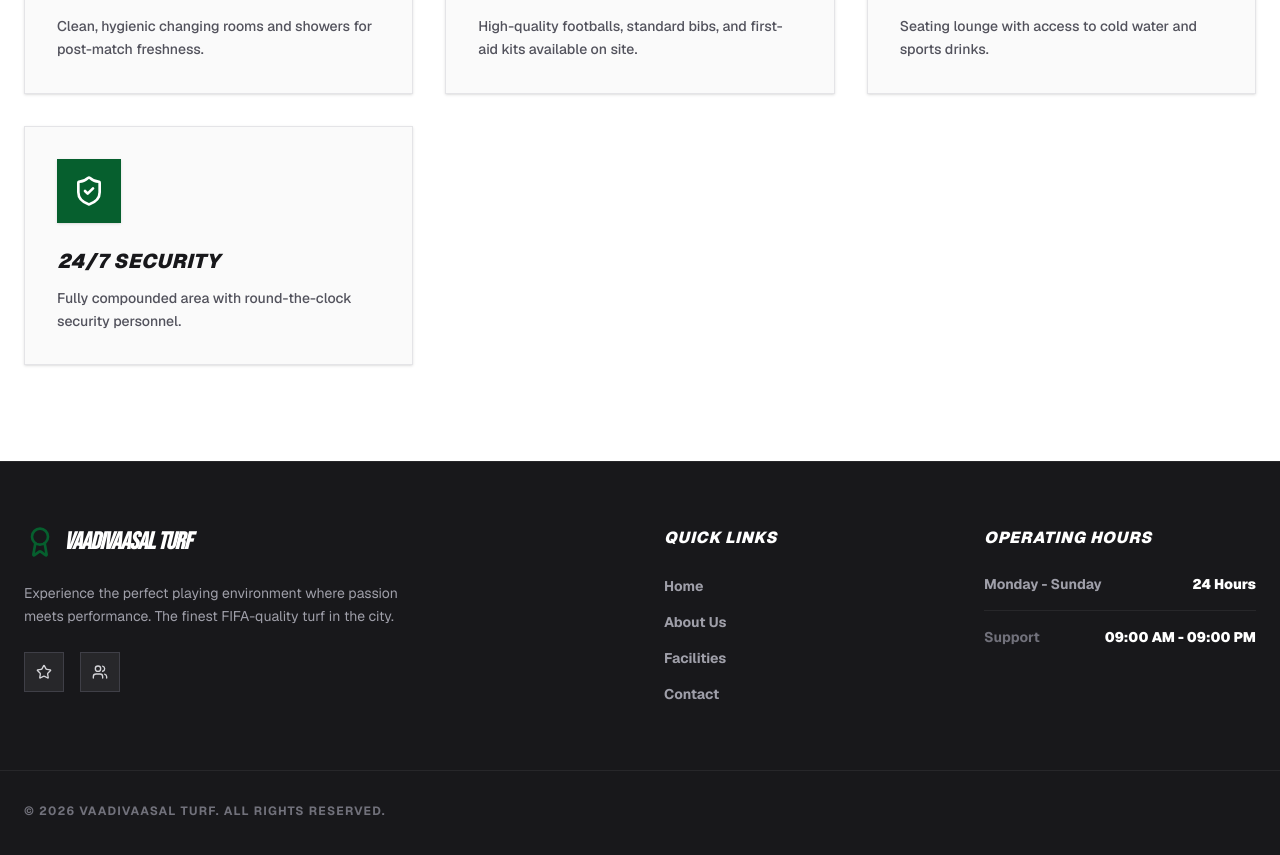
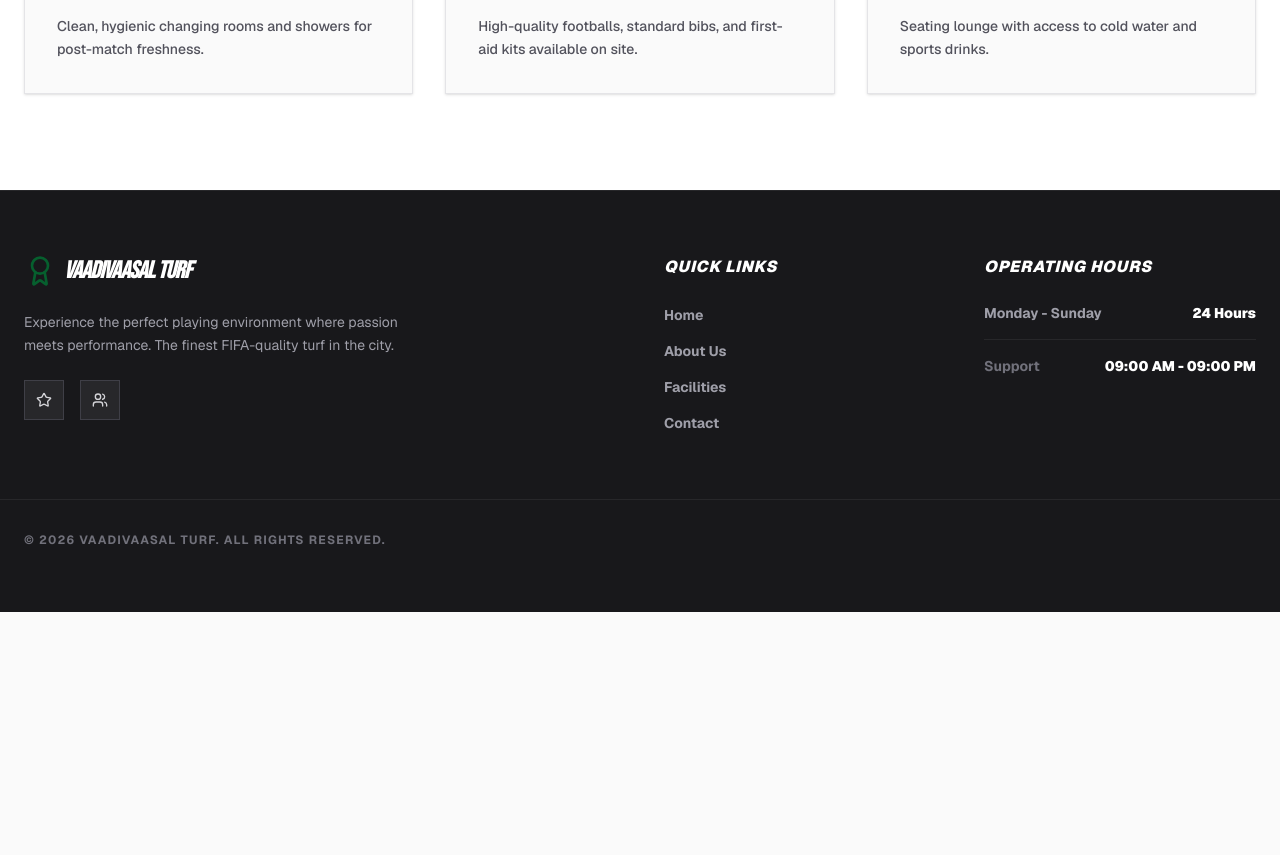
Before and after one commit to anbuselvamA/VAADIVASAL-, a Next.js app: page /facilities in a window 1280 px wide. Shown: the part 2280-3135 px from the top of the page. After the commit the page ends 2892 px from the top, so only its background shows below. Built offline with nearby package versions, Linux system fonts and the light colour scheme.

Commit message:
UI: Reduced Facilities list from 7 to 6 items for better grid layout

```diff
--- a/src/app/facilities/page.tsx
+++ b/src/app/facilities/page.tsx
@@ -101,8 +101,7 @@ export default function FacilitiesPage() {
               { icon: <Car className="w-8 h-8 text-white" />, title: "Secure Parking", desc: "CCTV monitored spacious parking facility for cars and bikes." },
               { icon: <Droplets className="w-8 h-8 text-white" />, title: "Washrooms & Showers", desc: "Clean, hygienic changing rooms and showers for post-match freshness." },
               { icon: <Activity className="w-8 h-8 text-white" />, title: "Pro Equipment", desc: "High-quality footballs, standard bibs, and first-aid kits available on site." },
-              { icon: <Coffee className="w-8 h-8 text-white" />, title: "Refreshment Area", desc: "Seating lounge with access to cold water and sports drinks." },
-              { icon: <ShieldCheck className="w-8 h-8 text-white" />, title: "24/7 Security", desc: "Fully compounded area with round-the-clock security personnel." }
+              { icon: <Coffee className="w-8 h-8 text-white" />, title: "Refreshment Area", desc: "Seating lounge with access to cold water and sports drinks." }
             ].map((item, idx) => (
               <div
                 key={idx}
```
